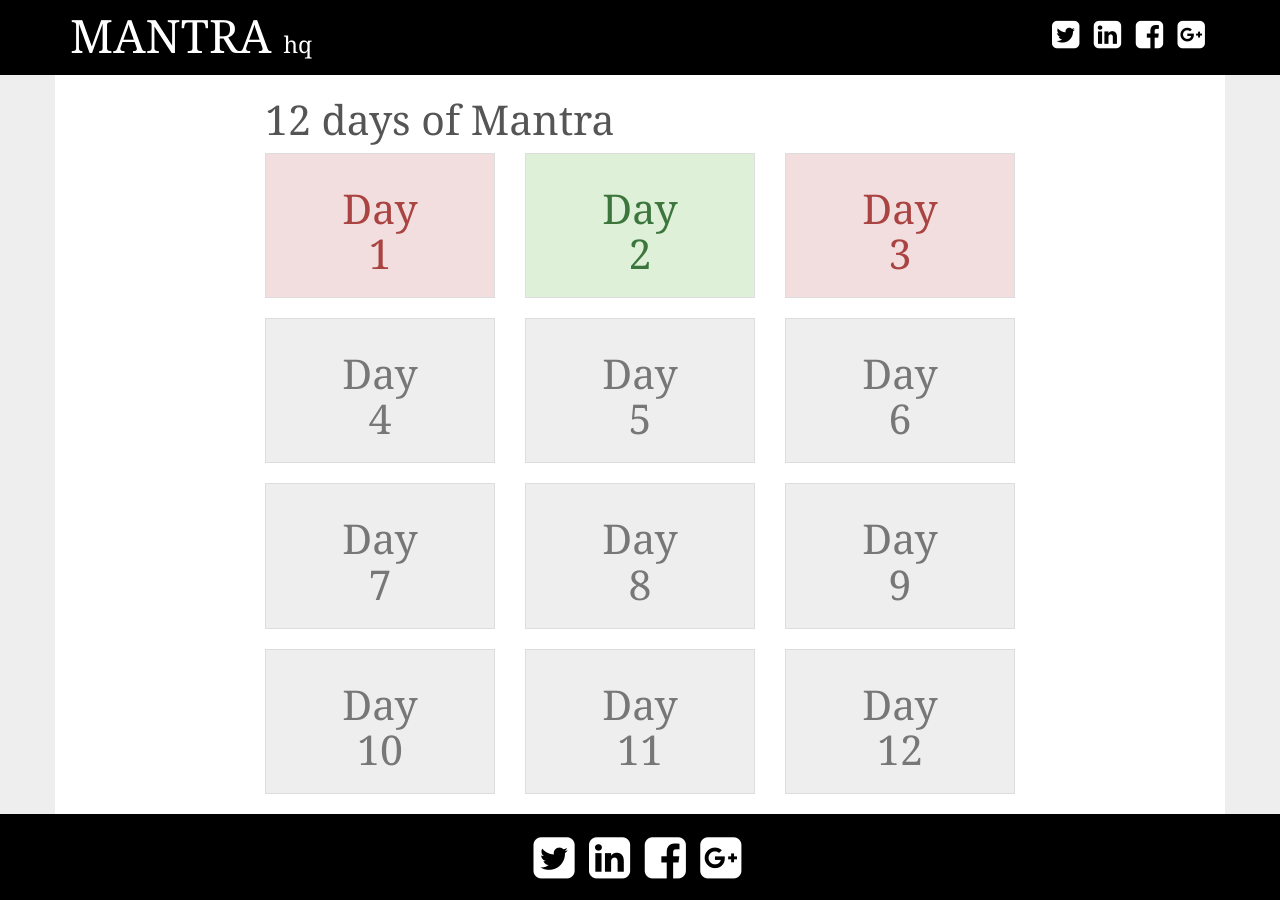
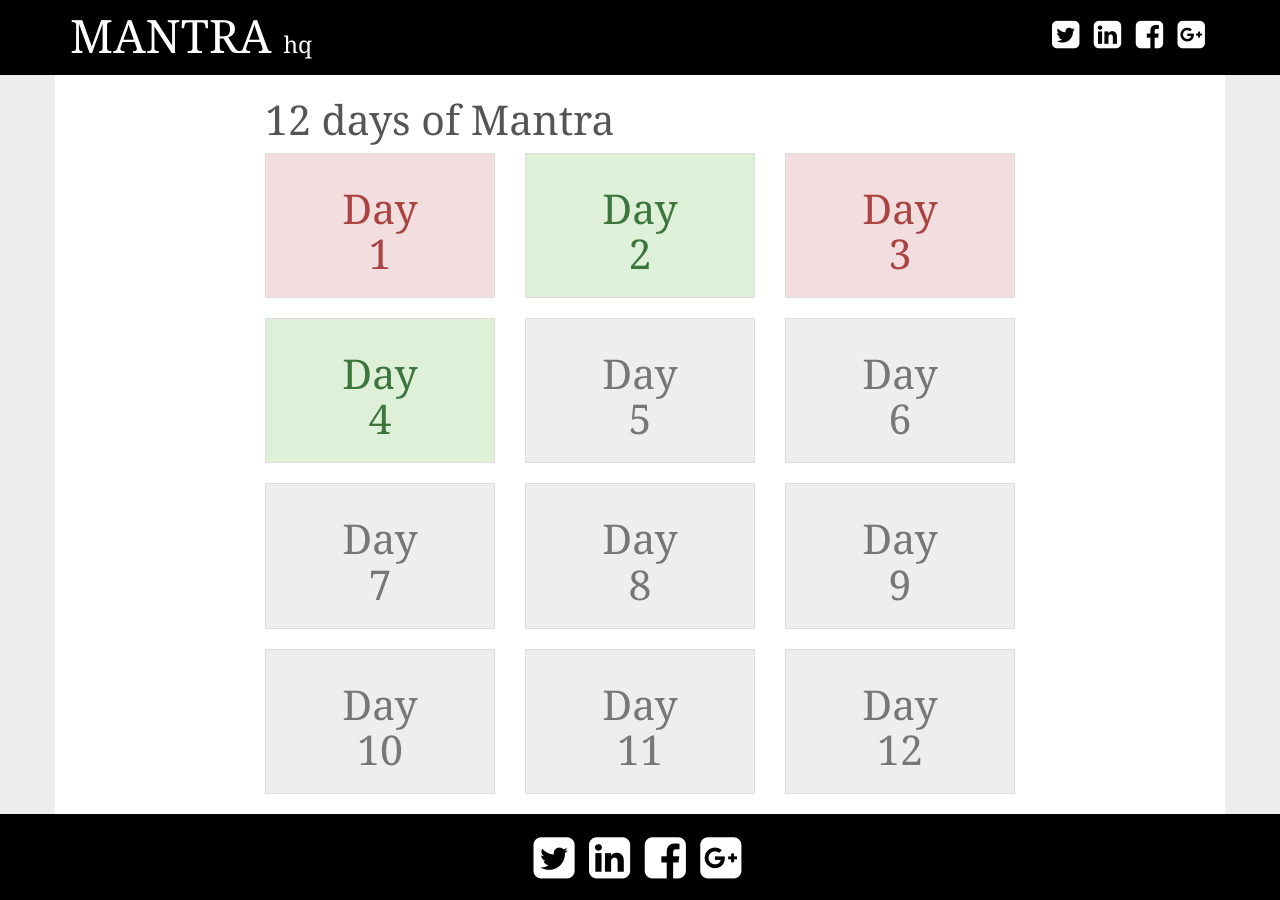
Before and after one commit to mantrahq/mantrahq.github.io, a Jekyll site: the page built from christmas/index.html, in a window 1280 px wide and 900 px high. Built offline with Jekyll 4.4.1, drawn with Linux system fonts in a browser that asks for light colours; nearby versions of some CDN libraries; some web fonts are replaced.

Commit message:
Updated index.html

```diff
--- a/christmas/index.html
+++ b/christmas/index.html
@@ -3,6 +3,7 @@
 title: 12 days of Mantra
 published: true
 ---
+
 
 
 <div class="row">
@@ -32,7 +33,7 @@
 <div class="row">
     <div class="col-sm-4">
         <div class="list-group text-center">
-            <a href="/christmas/day-4/" class="list-group-item list-group-item-success disabled">
+            <a href="/christmas/day-4/" class="list-group-item list-group-item-success">
                 <p class="h1">Day<br>4</p>
             </a>
         </div>
```
